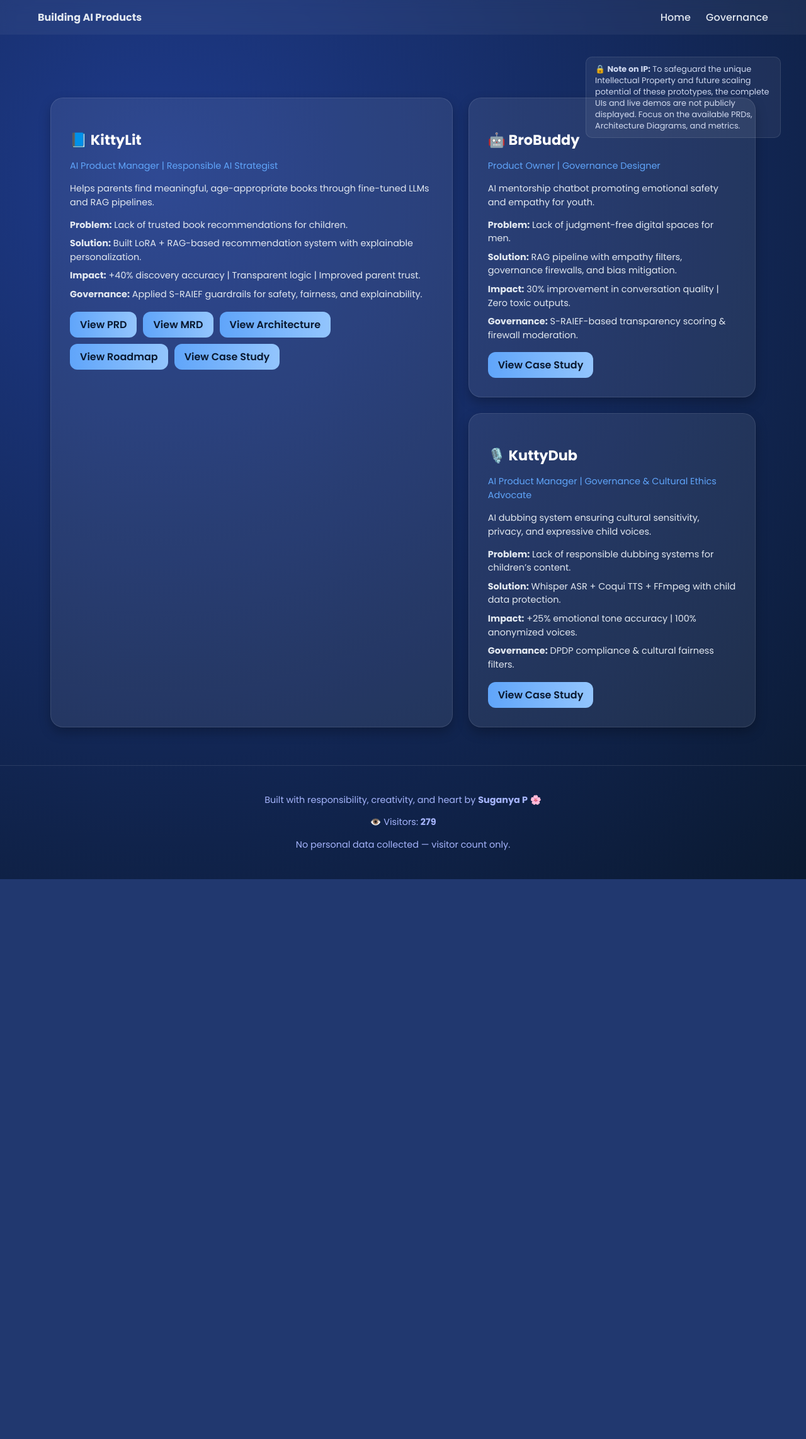
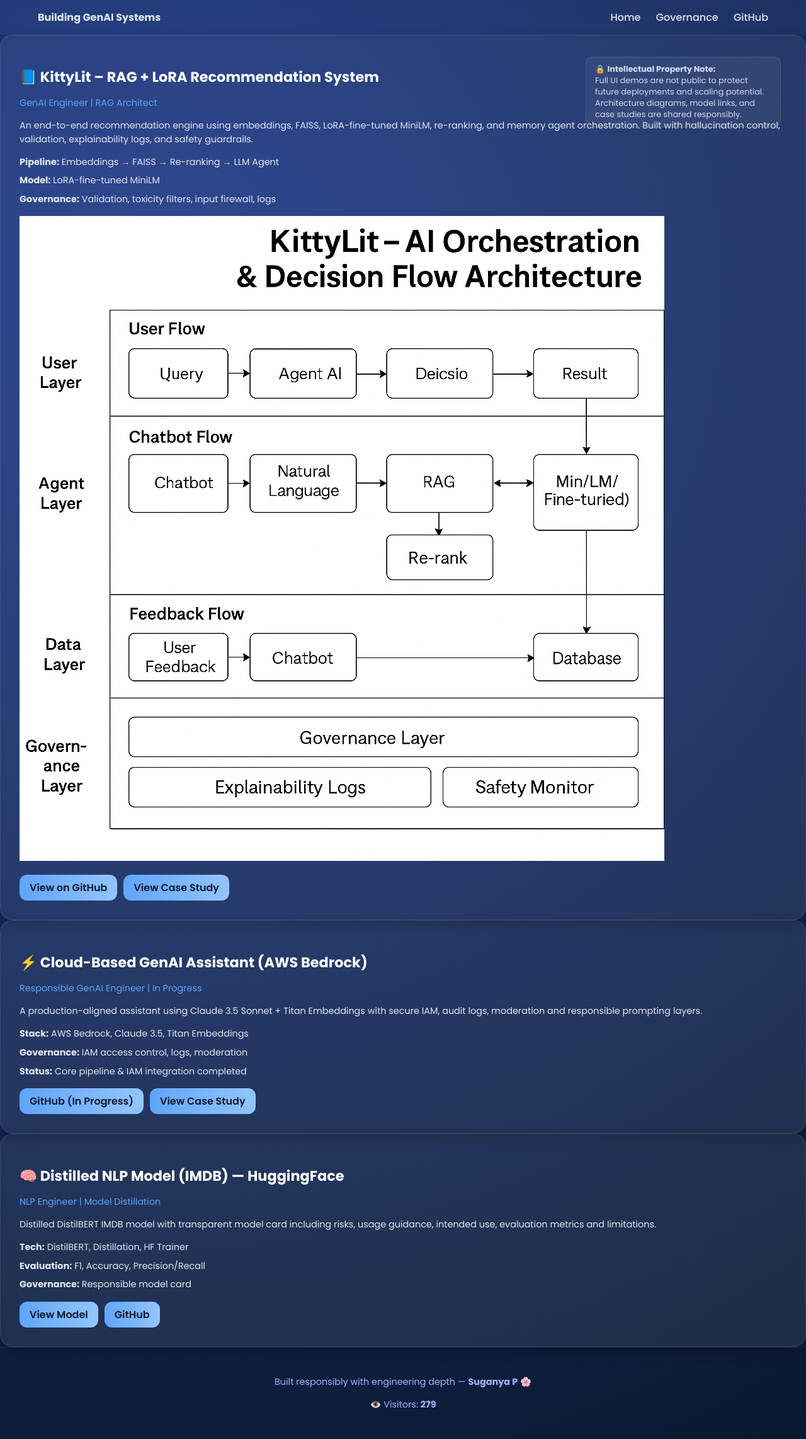
Before and after one commit to suganyaGaurav/Product-Manager-Portfolio, a Flask app: page /projects in a window 1280 px wide. Shown: the whole page at 63% size. Before the commit the page ends 1396 px from the top, so only its background shows below. Run offline with Flask 3, Linux system fonts and the light colour scheme.

Commit message:
Update projects.html

```diff
--- a/templates/projects.html
+++ b/templates/projects.html
@@ -1,5 +1,5 @@
 <!-- ==========================================================
-🌸 Suganya P | Projects Page (Final Layout — Case Study Edition)
+🌸 Suganya P | Projects Page (GenAI Engineering Edition)
 ========================================================== -->
 <!DOCTYPE html>
 <html lang="en">
@@ -12,84 +12,119 @@
 </head>
 
 <body>
+
   <!-- ==========================================================
        🔹 NAVIGATION BAR
   =========================================================== -->
   <header class="top-bar">
-    <div class="welcome-text"><b>Building AI Products</b></div>
+    <div class="welcome-text"><b>Building GenAI Systems</b></div>
     <div class="nav-links">
       <a href="{{ url_for('home') }}" class="link">Home</a>
       <a href="{{ url_for('governance') }}" class="link">Governance</a>
+      <a href="https://github.com/suganyaGaurav" target="_blank" class="link">GitHub</a>
     </div>
   </header>
 
   <!-- ==========================================================
-       🛡️ IP NOTE (Top Right)
+       🔒 IP NOTE
   =========================================================== -->
   <div class="ip-note">
-    🔒 <strong>Note on IP:</strong> To safeguard the unique Intellectual Property and future scaling potential
-    of these prototypes, the complete UIs and live demos are not publicly displayed.
-    Focus on the available PRDs, Architecture Diagrams, and metrics.
+    🔒 <strong>Intellectual Property Note:</strong><br>
+    Full UI demos are not public to protect future deployments and scaling potential.<br>
+    Architecture diagrams, model links, and case studies are shared responsibly.
   </div>
 
   <!-- ==========================================================
-       💼 PROJECTS GRID (KittyLit | BroBuddy | KuttyDub)
+       🧩 MAIN PROJECT GRID (Final Wireframe Layout)
   =========================================================== -->
-  <section class="projects-layout">
+  <section class="project-grid">
 
-    <!-- 🩵 KITTYLIT (Full Left Column) -->
+    <!-- ==========================================================
+         🩵 LEFT SIDE — KITTYLIT (Full Height)
+    =========================================================== -->
+    <div class="left-column">
+
       <div class="project-card kittylit">
-      <h2>📘 KittyLit</h2>
-      <p class="role">AI Product Manager | Responsible AI Strategist</p>
-      <p class="summary">Helps parents find meaningful, age-appropriate books through fine-tuned LLMs and RAG pipelines.</p>
+        <h2>📘 KittyLit – RAG + LoRA Recommendation System</h2>
+        <p class="role">GenAI Engineer | RAG Architect</p>
+
+        <p class="summary">
+          An end-to-end recommendation engine using embeddings, FAISS, LoRA-fine-tuned MiniLM,
+          re-ranking, and memory agent orchestration. Built with hallucination control, validation,
+          explainability logs, and safety guardrails.
+        </p>
 
         <ul>
-        <li><b>Problem:</b> Lack of trusted book recommendations for children.</li>
-        <li><b>Solution:</b> Built LoRA + RAG-based recommendation system with explainable personalization.</li>
-        <li><b>Impact:</b> +40% discovery accuracy | Transparent logic | Improved parent trust.</li>
-        <li><b>Governance:</b> Applied S-RAIEF guardrails for safety, fairness, and explainability.</li>
+          <li><b>Pipeline:</b> Embeddings → FAISS → Re-ranking → LLM Agent</li>
+          <li><b>Model:</b> LoRA-fine-tuned MiniLM</li>
+          <li><b>Governance:</b> Validation, toxicity filters, input firewall, logs</li>
         </ul>
 
-      <!-- 🔘 Buttons -->
+        <!-- ⭐ Architecture Diagram -->
+        <div class="architecture-box">
+          <img
+            src="{{ url_for('static', filename='/images/kittylit_architecture.png') }}"
+            alt="KittyLit Architecture Diagram"
+            class="architecture-img">
+        </div>
+
         <div class="btn-group">
-        <a href="{{ url_for('serve_pdf', filename='kittylit/KittyLit-PRD.pdf') }}" target="_blank">View PRD</a>
-        <a href="{{ url_for('serve_pdf', filename='kittylit/KittyLit-MRD.pdf') }}" target="_blank">View MRD</a>
-        <a href="{{ url_for('static', filename='images/kittyLit_Architecture.png') }}" target="_blank">View Architecture</a>
-        <a href="{{ url_for('serve_pdf', filename='kittylit/KittyLit_2025_Gantt_Roadmap.pdf') }}" target="_blank">View Roadmap</a>
+          <a href="https://github.com/suganyaGaurav" target="_blank">View on GitHub</a>
           <a href="{{ url_for('serve_pdf', filename='kittylit/KittyLit Case Study.pdf') }}" target="_blank">View Case Study</a>
+        </div>
+
       </div>
     </div>
 
-    <!-- 💬 BROBUDDY (Top Right) -->
+    <!-- ==========================================================
+         💙 RIGHT COLUMN — 2 STACKED PROJECTS
+    =========================================================== -->
+    <div class="right-column">
+
+      <!-- ⚡ CLOUD-BASED GENAI ASSISTANT -->
       <div class="project-card brobuddy">
-      <h2>🤖 BroBuddy</h2>
-      <p class="role">Product Owner | Governance Designer</p>
-      <p class="summary">AI mentorship chatbot promoting emotional safety and empathy for youth.</p>
+        <h2>⚡ Cloud-Based GenAI Assistant (AWS Bedrock)</h2>
+        <p class="role">Responsible GenAI Engineer | In Progress</p>
+
+        <p class="summary">
+          A production-aligned assistant using Claude 3.5 Sonnet + Titan Embeddings with secure IAM,
+          audit logs, moderation and responsible prompting layers.
+        </p>
 
         <ul>
-        <li><b>Problem:</b> Lack of judgment-free digital spaces for men.</li>
-        <li><b>Solution:</b> RAG pipeline with empathy filters, governance firewalls, and bias mitigation.</li>
-        <li><b>Impact:</b> 30% improvement in conversation quality | Zero toxic outputs.</li>
-        <li><b>Governance:</b> S-RAIEF-based transparency scoring & firewall moderation.</li>
+          <li><b>Stack:</b> AWS Bedrock, Claude 3.5, Titan Embeddings</li>
+          <li><b>Governance:</b> IAM access control, logs, moderation</li>
+          <li><b>Status:</b> Core pipeline & IAM integration completed</li>
         </ul>
 
-      <a class="btn" href="{{ url_for('serve_pdf', filename='brobuddy/Brobuddy_casestudy.pdf') }}" target="_blank">View Case Study</a>
+        <div class="btn-group">
+          <a href="https://github.com/suganyaGaurav" target="_blank">GitHub (In Progress)</a>
+          <a href="{{ url_for('serve_pdf', filename='brobuddy/Brobuddy_casestudy.pdf') }}" target="_blank">View Case Study</a>
+        </div>
       </div>
 
-    <!-- 🎙️ KUTTYDUB (Bottom Right) -->
-    <div class="project-card kuttydub">
-      <h2>🎙️ KuttyDub</h2>
-      <p class="role">AI Product Manager | Governance & Cultural Ethics Advocate</p>
-      <p class="summary">AI dubbing system ensuring cultural sensitivity, privacy, and expressive child voices.</p>
+      <!-- 🧠 DISTILLED NLP MODEL -->
+      <div class="project-card distil">
+        <h2>🧠 Distilled NLP Model (IMDB) — HuggingFace</h2>
+        <p class="role">NLP Engineer | Model Distillation</p>
+
+        <p class="summary">
+          Distilled DistilBERT IMDB model with transparent model card including risks, usage guidance,
+          intended use, evaluation metrics and limitations.
+        </p>
 
         <ul>
-        <li><b>Problem:</b> Lack of responsible dubbing systems for children’s content.</li>
-        <li><b>Solution:</b> Whisper ASR + Coqui TTS + FFmpeg with child data protection.</li>
-        <li><b>Impact:</b> +25% emotional tone accuracy | 100% anonymized voices.</li>
-        <li><b>Governance:</b> DPDP compliance & cultural fairness filters.</li>
+          <li><b>Tech:</b> DistilBERT, Distillation, HF Trainer</li>
+          <li><b>Evaluation:</b> F1, Accuracy, Precision/Recall</li>
+          <li><b>Governance:</b> Responsible model card</li>
         </ul>
 
-      <a class="btn" href="{{ url_for('serve_pdf', filename='kuttydub/Kuttydub_case_study.pdf') }}" target="_blank">View Case Study</a>
+        <div class="btn-group">
+          <a href="https://huggingface.co/SuganyaP/quick-distilbert-imdb" target="_blank">View Model</a>
+          <a href="https://github.com/suganyaGaurav" target="_blank">GitHub</a>
+        </div>
+      </div>
+
     </div>
   </section>
 
@@ -97,9 +132,9 @@
        🌿 FOOTER
   =========================================================== -->
   <footer>
-    <p>Built with responsibility, creativity, and heart by <strong>Suganya P</strong> 🌸</p>
+    <p>Built responsibly with engineering depth — <strong>Suganya P</strong> 🌸</p>
     <p class="visitors">👁️ Visitors: <strong>{{ visits }}</strong></p>
-    <p class="note">No personal data collected — visitor count only.</p>
   </footer>
+
 </body>
 </html>
```
Lines whose indentation alone changed are shown as unchanged.
